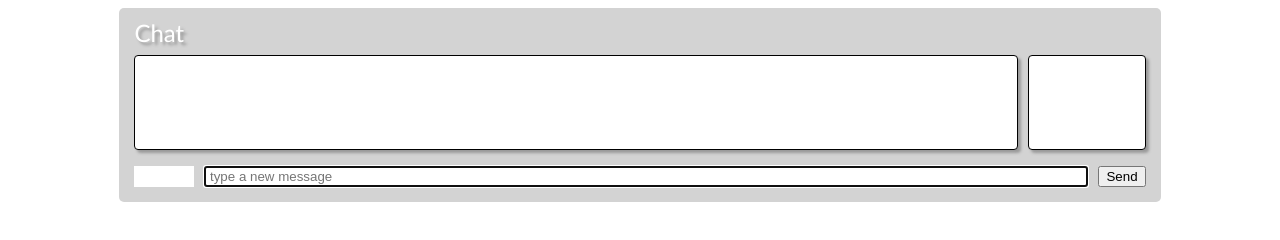
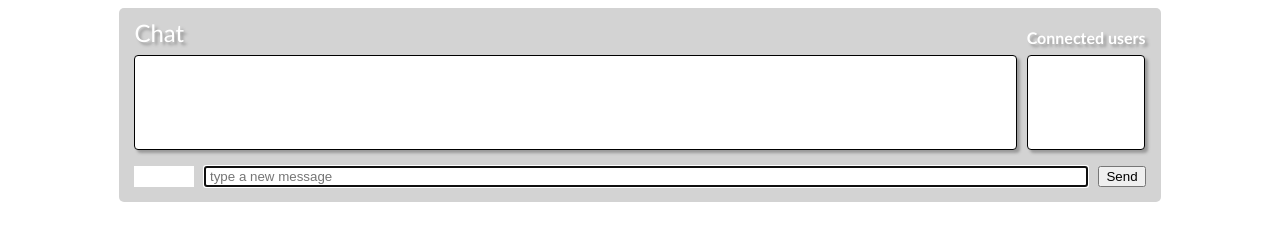
Before and after one commit to hydro17/chat-socket.io-jQuery, a website: page index.html in a window 1280 px wide. Drawn offline with nearby package versions, Linux system fonts and the light colour scheme; no server answers.

Commit message:
refactor partialy to 'display: grid' and add 'users-list-header'

```diff
--- a/index.html
+++ b/index.html
@@ -11,13 +11,16 @@
 
 <body>
   <div class="container">
-    <h2>Chat</h2>
 
     <div id="messages-and-users-list-container">
+      <h2>Chat</h2>
+
       <div id="messages-container">
         <ul id="messages"></ul>
         <ul id="is-typing"></ul>
       </div>
+
+      <h4>Connected users</h4>
 
       <div id="users">
         <ul id="users-list"></ul>
--- a/public/style.css
+++ b/public/style.css
@@ -11,16 +11,30 @@ body {
   border-radius: 5px;
 }
 
-h2 {
+h2, h4 {
   margin: 0;
-  font-weight: normal;
   color: white;
   text-shadow: 3px 3px 3px #999;
 }
 
+h2 {
+  grid-area: chat-header;
+  font-weight: normal;
+}
+
+h4 {
+  grid-area: users-list-header;
+  align-self: end;
+}
+
 #messages-and-users-list-container {
-  display:flex;
-  margin-top: 0.5em;
+  display:grid;
+  grid-template-columns: 1fr auto;
+  grid-template-rows: auto auto;
+  grid-template-areas:
+    "chat-header users-list-header"
+    "messages users-list";
+  grid-row-gap: 0.5em;
   margin-bottom: 1em;
 }
 
@@ -34,15 +48,20 @@ h2 {
 }
 
 #messages-container {
-  flex-grow: 1;
+  grid-area: messages;
+  /* flex-grow: 1; */
   height: 10vh;
   overflow: auto;
 }
 
 #users {
-  margin-left: 10px;
+  grid-area: users-list;
   width: 100px;
   overflow: auto;
+}
+
+h4, #users {
+  margin-left: 10px;
 }
 
 #messages {
```
